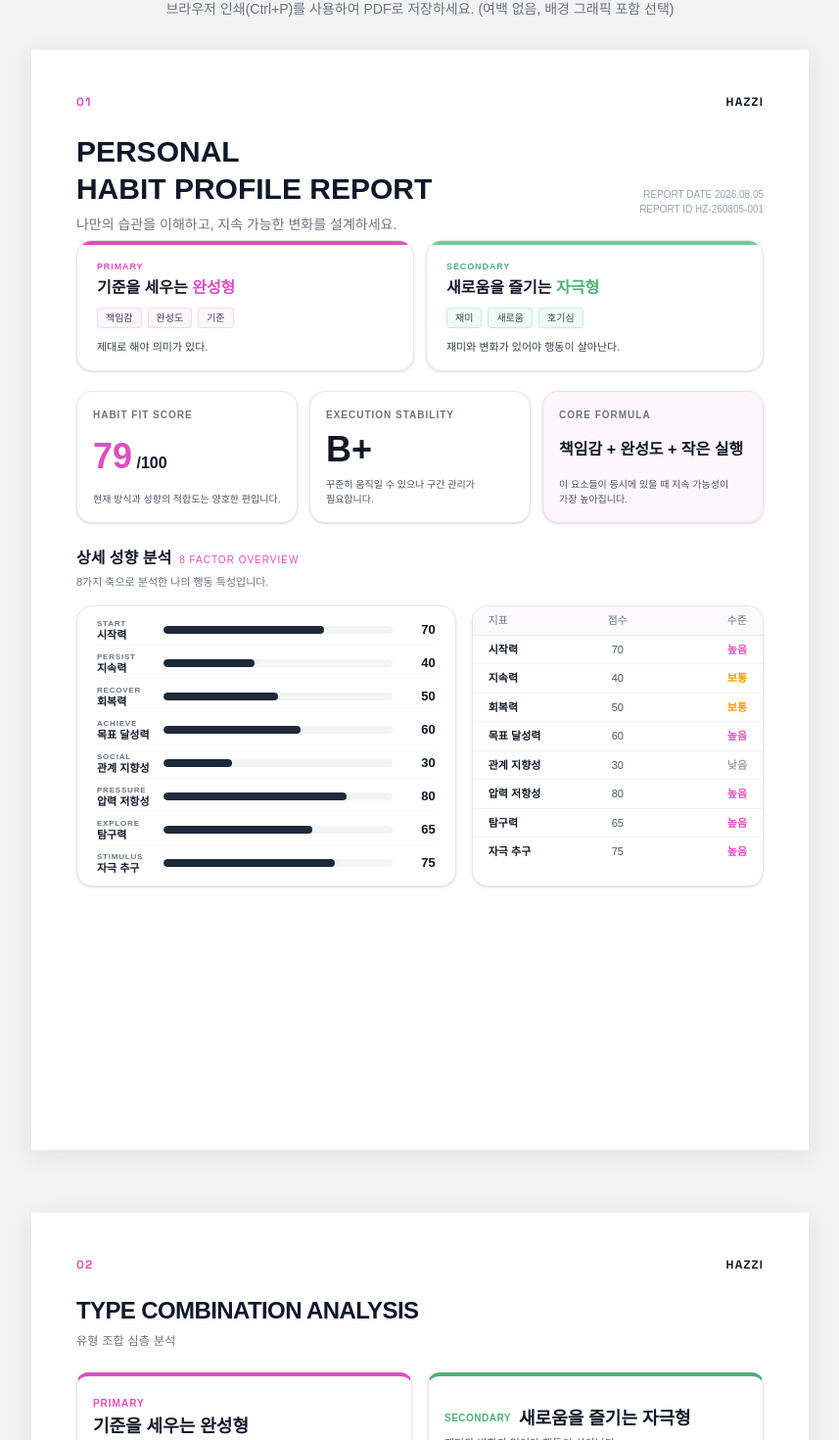
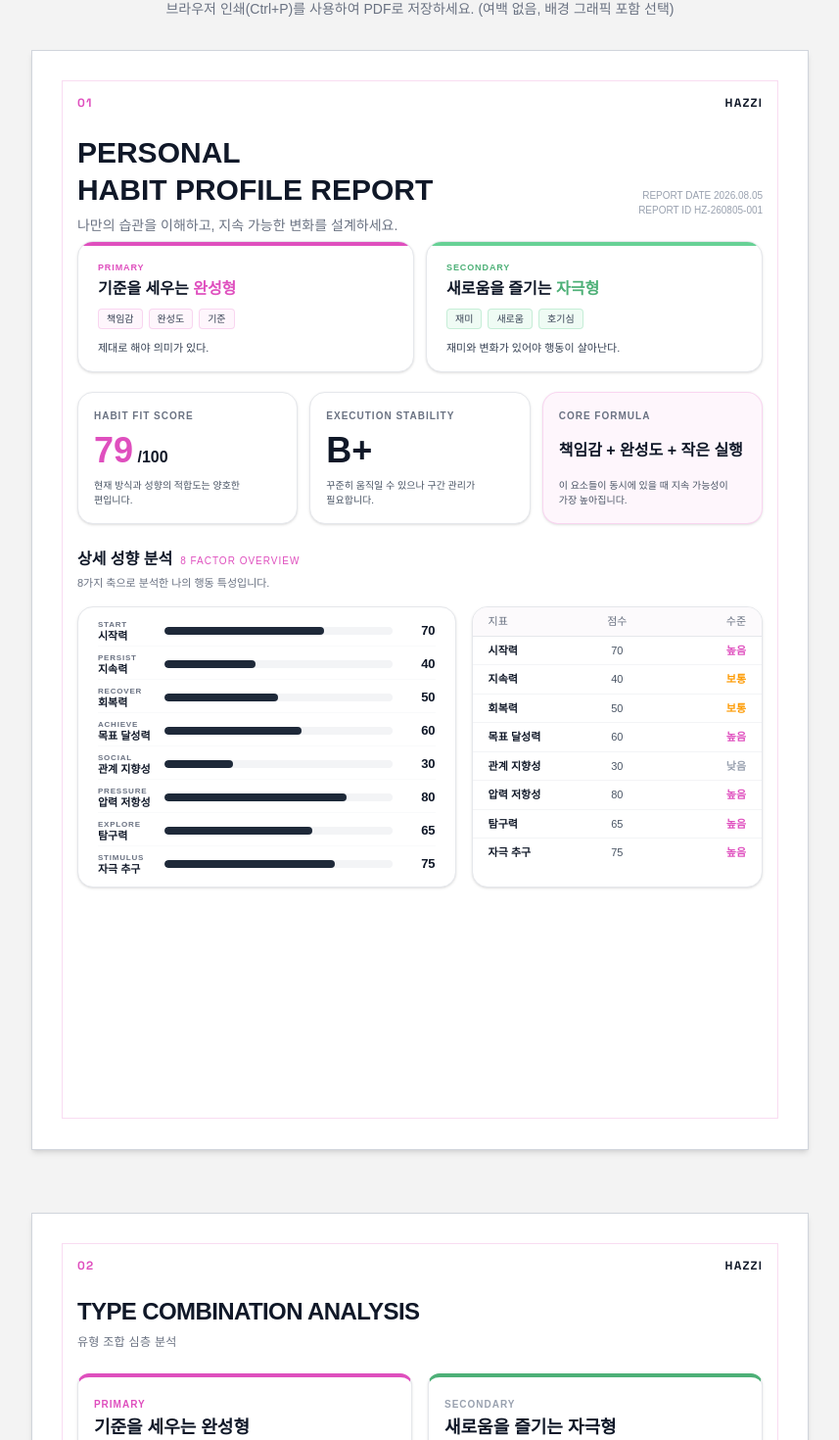
Before and after one commit to lumin0usbliss/habit-report, a Next.js app: page /report in a window 1280 px wide. Shown: the part 73-1543 px from the top of the page at 98% size, without its empty margins (211-1068 px from the left). Built offline with nearby package versions, Linux system fonts and the light colour scheme; no server answers; a web font is replaced by a local one.

Commit message:
fix: Resolve TS errors and fix file encoding corruption

```diff
--- /dev/null
+++ b/fix-files.js
@@ -0,0 +1,36 @@
+const fs = require('fs');
+
+// 1. qa/page.tsx
+let qa = fs.readFileSync('src/app/qa/page.tsx', 'utf8');
+qa = qa.replace('<Page12Blueprint />', '<Page12Blueprint reportData={reportData} />');
+fs.writeFileSync('src/app/qa/page.tsx', qa, 'utf8');
+
+// 2. result/page.tsx
+let resultPage = fs.readFileSync('src/app/result/page.tsx', 'utf8');
+resultPage = resultPage.replace('className="absolute top-[-9999px] left-[-9999px]"', 'className="absolute top-[-9999px] left-[-9999px] [&>div]:shadow-none [&>div]:border-none"');
+fs.writeFileSync('src/app/result/page.tsx', resultPage, 'utf8');
+
+// 3. ReportLayout.tsx
+let rl = fs.readFileSync('src/components/report/ReportLayout.tsx', 'utf8');
+rl = rl.replace('border border-[var(--color-hazzi-magenta)]/20 shadow-sm', 'shadow-[0_6px_24px_rgba(15,23,42,0.08)] print:shadow-none');
+fs.writeFileSync('src/components/report/ReportLayout.tsx', rl, 'utf8');
+
+// 4. Page02Combination.tsx
+let p02 = fs.readFileSync('src/components/report/pages/Page02Combination.tsx', 'utf8');
+p02 = p02.replace('{pInfo.shortDesc}', '{pInfo.oneLineSummary}');
+p02 = p02.replace('{sInfo.shortDesc}', '{sInfo.oneLineSummary}');
+fs.writeFileSync('src/components/report/pages/Page02Combination.tsx', p02, 'utf8');
+
+// 5. Page09Prescription.tsx
+let p09 = fs.readFileSync('src/components/report/pages/Page09Prescription.tsx', 'utf8');
+p09 = p09.replace('const primaryType = reportData.primaryType', 'const primaryType = String(reportData.primaryType)');
+p09 = p09.replace('reportData.scores.social >= 60', 'reportData.scores.relationship >= 60');
+fs.writeFileSync('src/components/report/pages/Page09Prescription.tsx', p09, 'utf8');
+
+// 6. reportMapping.ts
+let rm = fs.readFileSync('src/lib/reportMapping.ts', 'utf8');
+rm = rm.replace('import { getHabitTypeCombinations } from \"@/data/results\"', 'import { getHabitTypeCombinations } from \"@/data/results\"\nimport type { DimensionId } from \"@/data/scoring\"');
+rm = rm.replace('const selectedPair = pairs.reduce((prev, current) => {', 'const selectedPair = pairs.reduce((prev, current): { id: DimensionId; gap: number } => {');
+fs.writeFileSync('src/lib/reportMapping.ts', rm, 'utf8');
+
+console.log('Fixed files via Node.js');
--- /dev/null
+++ b/fix-files2.js
@@ -0,0 +1,6 @@
+const fs = require('fs');
+
+// 1. qa/page.tsx
+let qa = fs.readFileSync('src/app/qa/page.tsx', 'utf8');
+qa = qa.replace('<Page12Blueprint reportData={reportData} />', '<Page12Blueprint reportData={c} />');
+fs.writeFileSync('src/app/qa/page.tsx', qa, 'utf8');
--- /dev/null
+++ b/fix-files3.js
@@ -0,0 +1,5 @@
+const fs = require('fs');
+let p09 = fs.readFileSync('src/components/report/pages/Page09Prescription.tsx', 'utf8');
+p09 = p09.replace(/reportData\.primaryType ===/g, 'primaryType ===');
+p09 = p09.replace(/reportData\.secondaryType ===/g, 'String(reportData.secondaryType) ===');
+fs.writeFileSync('src/components/report/pages/Page09Prescription.tsx', p09, 'utf8');
--- /dev/null
+++ b/fix-files4.js
@@ -0,0 +1,4 @@
+const fs = require('fs');
+let p09 = fs.readFileSync('src/components/report/pages/Page09Prescription.tsx', 'utf8');
+p09 = p09.replace(/primaryType === 'sense'/g, 'String(reportData.primaryType) === \'sense\'');
+fs.writeFileSync('src/components/report/pages/Page09Prescription.tsx', p09, 'utf8');
--- /dev/null
+++ b/fix-files5.js
@@ -0,0 +1,4 @@
+const fs = require('fs');
+let p09 = fs.readFileSync('src/components/report/pages/Page09Prescription.tsx', 'utf8');
+p09 = p09.replace('const strategy = getActionStrategy(reportData)', 'const primaryType = String(reportData.primaryType);\n  const strategy = getActionStrategy(reportData)');
+fs.writeFileSync('src/components/report/pages/Page09Prescription.tsx', p09, 'utf8');
--- /dev/null
+++ b/fix-files6.js
@@ -0,0 +1,4 @@
+const fs = require('fs');
+let p09 = fs.readFileSync('src/components/report/pages/Page09Prescription.tsx', 'utf8');
+p09 = p09.replace(/primaryType ===/g, 'String(reportData.primaryType) ===');
+fs.writeFileSync('src/components/report/pages/Page09Prescription.tsx', p09, 'utf8');
--- /dev/null
+++ b/fix-files7.js
@@ -0,0 +1,4 @@
+const fs = require('fs');
+let rm = fs.readFileSync('src/lib/reportMapping.ts', 'utf8');
+rm = rm.replace('import type { DimensionId } from "./scoring"', 'import type { DimensionId } from "@/data/scoring"');
+fs.writeFileSync('src/lib/reportMapping.ts', rm, 'utf8');
--- /dev/null
+++ b/fix-files8.js
@@ -0,0 +1,4 @@
+const fs = require('fs');
+let rm = fs.readFileSync('src/lib/reportMapping.ts', 'utf8');
+rm = rm.replace('let selectedPair = pairs[0]', 'let selectedPair: typeof pairs[number] = pairs[0]');
+fs.writeFileSync('src/lib/reportMapping.ts', rm, 'utf8');
--- a/src/app/result/page.tsx
+++ b/src/app/result/page.tsx
@@ -289,9 +289,7 @@ export default function ResultPage() {
       <div
         ref={offscreenRef}
         style={{ position: 'fixed', left: '-10000px', top: 0, width: '794px', pointerEvents: 'none' }}
-        className="[&_.report-page]:!shadow-none [&_.report-page]:!border-none"
       >
-
         {reportData && pagesConfig.map(config => {
            const PageComponent = config.component
            return (
--- a/src/components/report/ReportLayout.tsx
+++ b/src/components/report/ReportLayout.tsx
@@ -24,7 +24,7 @@ export function ReportLayout({ children, pageNumber }: ReportLayoutProps) {
 
   return (
     <div
-      className="report-page bg-white relative mx-auto shrink-0 shadow-[0_6px_24px_rgba(15,23,42,0.08)] print:shadow-none print:mb-0 mb-8"
+      className="report-page bg-white relative mx-auto shrink-0 border border-gray-300 shadow-md mb-8"
       style={{
         width: "210mm",
         height: "297mm",
@@ -32,6 +32,11 @@ export function ReportLayout({ children, pageNumber }: ReportLayoutProps) {
         overflow: "visible", // 2. 개발 화면에서는 overflow를 숨기지 마
       }}
     >
+      {/* 얇은 연핑크 테두리 (안쪽 safe area와 동일하거나 약간 밖) */}
+      <div
+         className="absolute pointer-events-none border border-[var(--color-hazzi-magenta)]/20"
+         style={{ inset: "8mm 8mm 8mm 8mm" }}
+      />
 
       <div
          ref={innerRef}
--- a/src/components/report/pages/Page02Combination.tsx
+++ b/src/components/report/pages/Page02Combination.tsx
@@ -37,8 +37,8 @@ export function Page02Combination({ reportData }: { reportData: ReportData }) {
             </p>
           </div>
           <div className="flex-1 bg-white border border-gray-200 border-t-4 border-t-[#4db077] rounded-xl p-4 shadow-sm flex flex-col justify-center min-h-[110px]">
-            <div className="flex items-center gap-2">
-              <span className="text-[10px] font-extrabold text-[#4db077] uppercase tracking-wider">Secondary</span>
+            <div>
+              <p className="text-[10px] font-bold text-gray-400 mb-0.5 tracking-widest">SECONDARY</p>
               <h2 className="text-lg font-bold text-gray-900">{sInfo.name}</h2>
             </div>
             <p className="text-[11px] font-medium leading-snug mt-1 text-gray-600 break-keep">
--- a/src/components/report/pages/Page09Prescription.tsx
+++ b/src/components/report/pages/Page09Prescription.tsx
@@ -67,15 +67,15 @@ export function Page09Prescription({ reportData }: { reportData: ReportData }) {
     title: "오늘 할 최소 행동 정하기",
     desc: "5분 안에 할 수 있는 행동을 하나 적어보세요."
   }
-  if ((reportData.primaryType as string) === 'sense' && (reportData.secondaryType as string) === 'stimulation') {
+  if (String(reportData.primaryType) === 'sense' && String(reportData.secondaryType) === 'stimulation') {
     firstAction = {
       title: "나만의 인증 방식 정하기",
-      desc: "오늘의 감정이나 짤을 사진 대신 남겨보세요"
+      desc: "오늘의 감정을 담은 사진 한 장을 남겨보세요."
     }
-  } else if ((reportData.primaryType as string) === 'system') {
+  } else if (String(reportData.primaryType) === 'system') {
     firstAction = {
       title: "가장 쉬운 시작점 찾기",
-      desc: "내일 아침 눈뜨자마자 할 1분짜리 행동을 정해보세요"
+      desc: "내일 아침 눈뜨자마자 할 1분짜리 행동을 정해보세요."
     }
   } else if (reportData.scores.relationship >= 60) {
     firstAction = {
```
